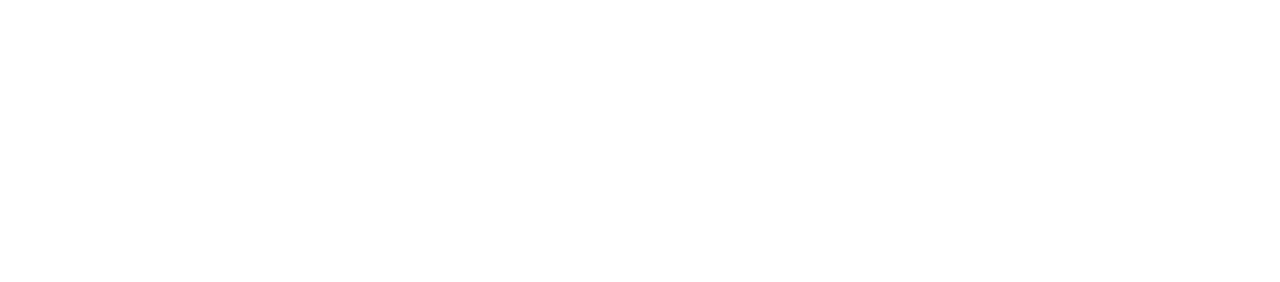
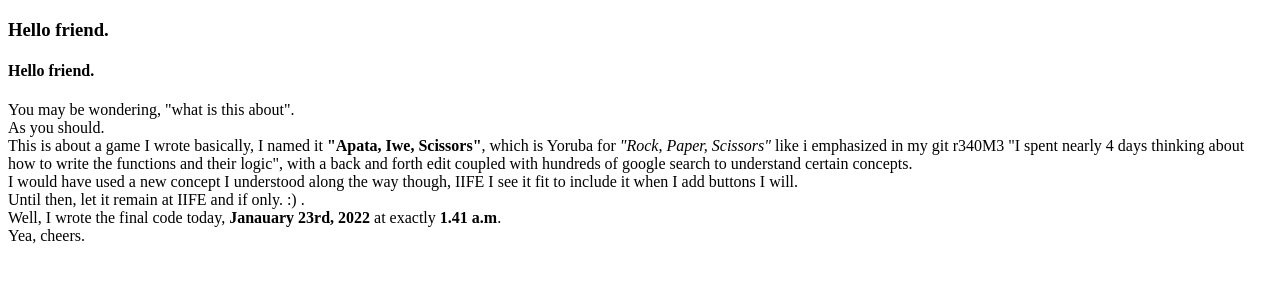
Before and after one commit to FFFF-0000h/Apata-Iwe-Scissors, a plain HTML site: page index.html in a window 1280 px wide. Drawn offline with Linux system fonts and the light colour scheme.

Commit message:
Just slight updates

```diff
--- a/index.html
+++ b/index.html
@@ -8,5 +8,15 @@
     <title>Document</title>
 </head>
 <body>
+    <h3>
+        Hello friend.
+    </h3>
+    <h4>
+        Hello friend.
+    </h4>
+    <p>
+        You may be wondering, "what is this about". <br/> As you should. <br/> This is about a game I wrote basically, I named it <b>"Apata, Iwe, Scissors"</b>, which is Yoruba for <i>"Rock, Paper, Scissors"</i> like i emphasized in my git r340M3 "I spent nearly 4 days thinking about how to write the functions and their logic", with a back and forth edit coupled with hundreds of google search to understand certain concepts. <br/> I would have used a new concept I understood along the way though, IIFE I see it fit to include it when I add buttons I will. <br/> Until then, let it remain at IIFE and if only. :) . <br/>
+        Well, I wrote the final code today, <b>Janauary 23rd, 2022</b> at exactly <b> 1.41 a.m</b>. <br/> Yea, cheers.
+    </p>
 </body>
 </html>
```
